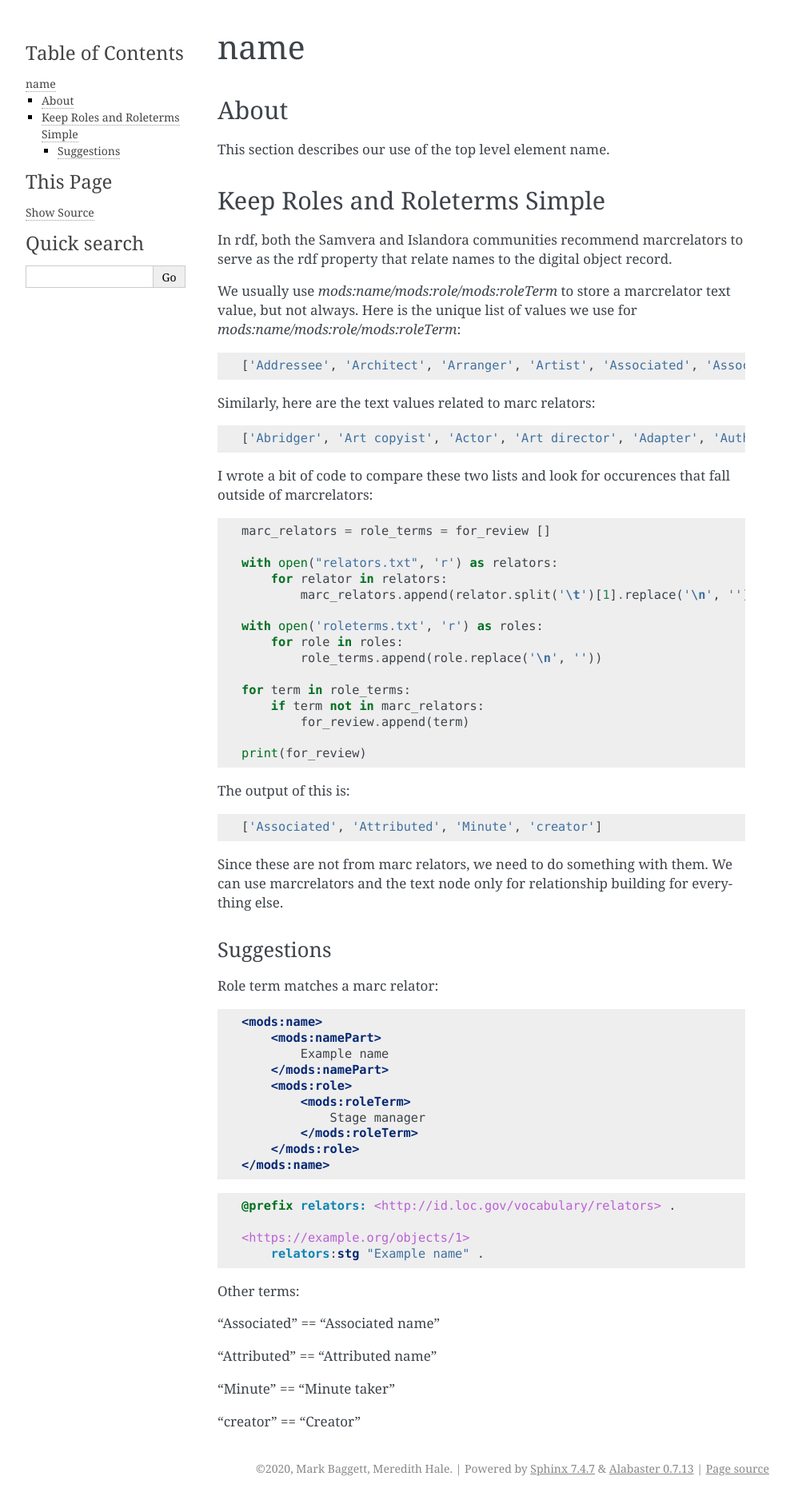
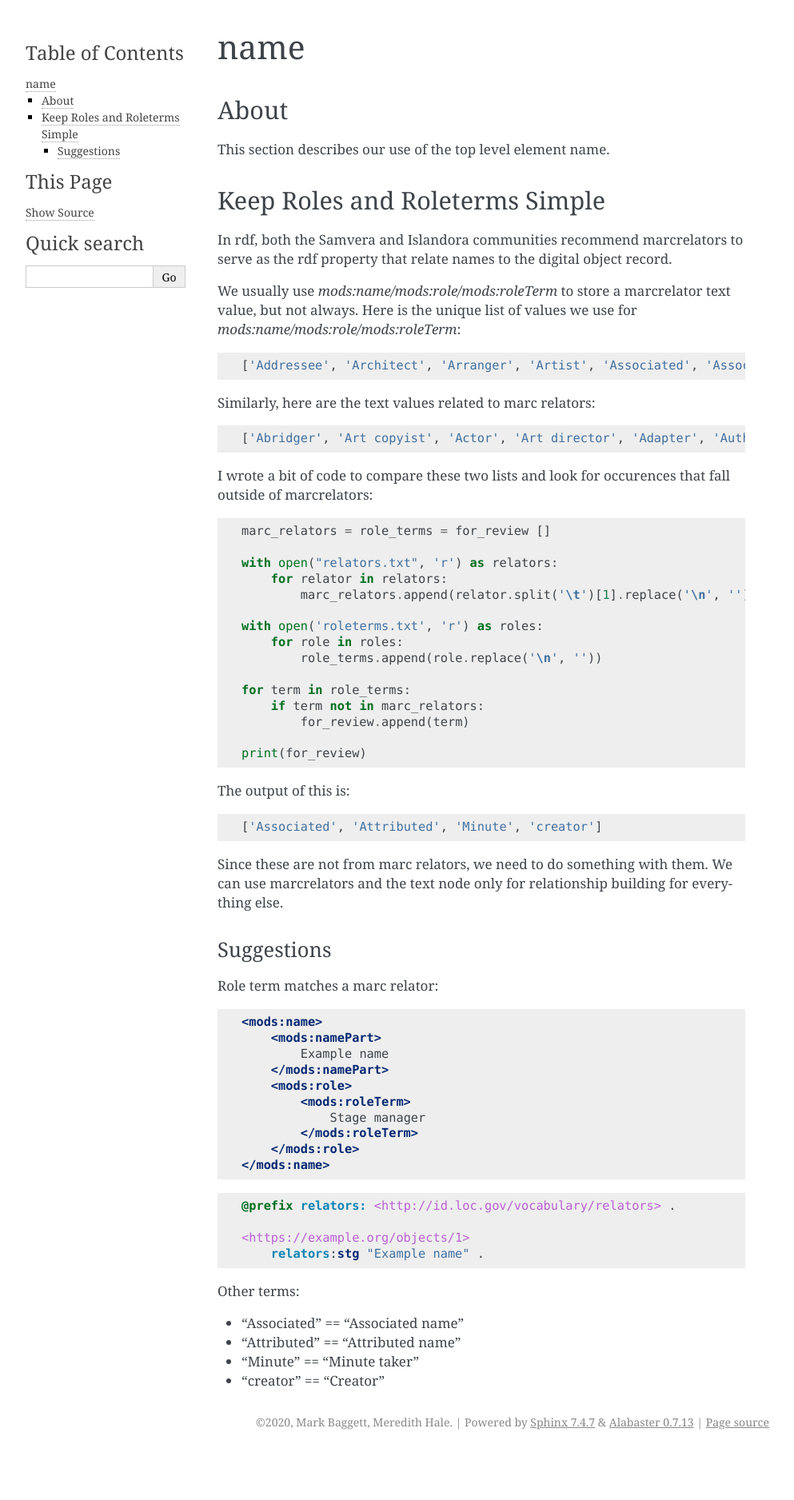
Before and after one commit to UTKcataloging/mods_to_rdf, a Sphinx documentation site: the page built from docs/source/top_level_elements/name.rst, in a window 1280 px wide. Shown: the whole page at 80% size, without its empty margins (148-1141 px from the left). Built offline with Sphinx 7.4.7, drawn with Linux system fonts in a browser that asks for light colours; formulas are drawn with MathJax 3; after the commit the page ends 1818 px from its top, so only the background shows below that.

Commit message:
Switch bad roles to list.

```diff
--- a/docs/source/top_level_elements/name.rst
+++ b/docs/source/top_level_elements/name.rst
@@ -81,10 +81,7 @@ Role term matches a marc relator:
 
 Other terms:
 
-"Associated" == "Associated name"
-
-"Attributed" == "Attributed name"
-
-"Minute" == "Minute taker"
-
-"creator" == "Creator"
+* "Associated" == "Associated name"
+* "Attributed" == "Attributed name"
+* "Minute" == "Minute taker"
+* "creator" == "Creator"
```
